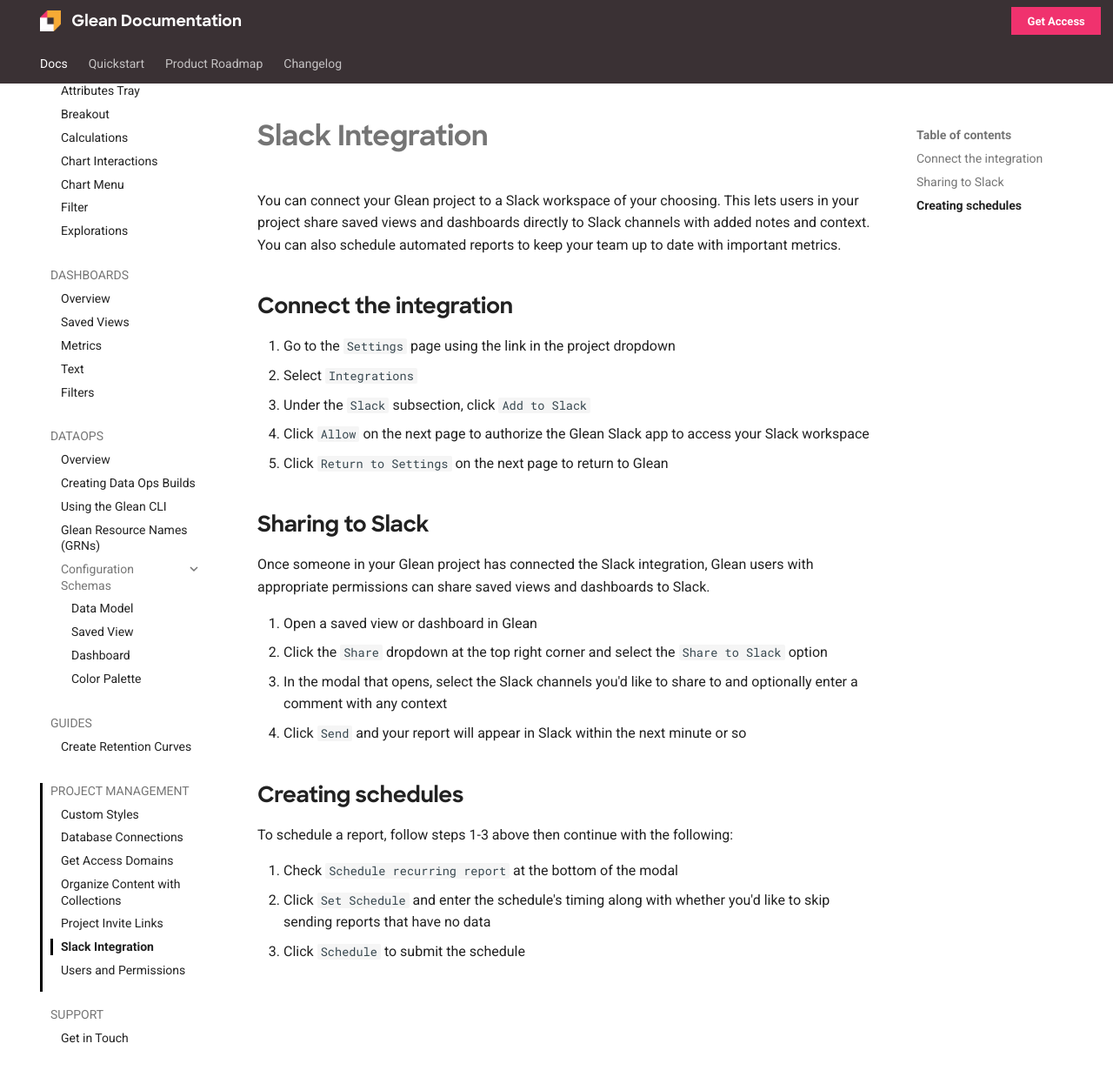
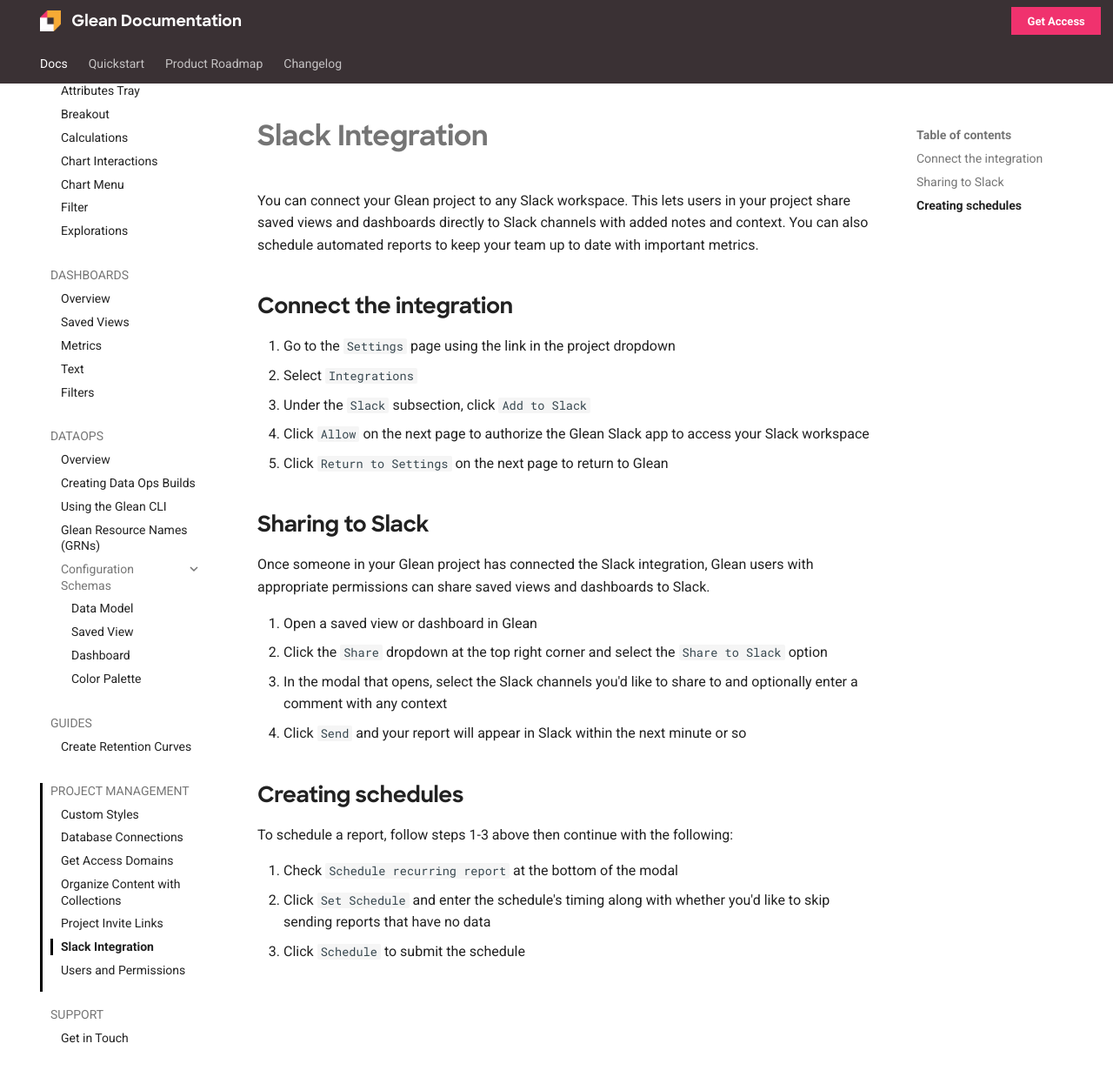
Before and after one commit to gleannyc/documentation, an MkDocs documentation site: the page built from docs/docs/project-management/slack-integration.md, in a window 1280 px wide and 1290 px high. Shown: the top 1238 px of the window at 87% size. Built offline with MkDocs 1.6.1 and Material for MkDocs 9.7.7, drawn with Linux system fonts in a browser that asks for light colours.

Commit message:
'of your choosing' -> 'any'

```diff
--- a/docs/docs/project-management/slack-integration.md
+++ b/docs/docs/project-management/slack-integration.md
@@ -1,4 +1,4 @@
-You can connect your Glean project to a Slack workspace of your choosing. This lets users in your project
+You can connect your Glean project to any Slack workspace. This lets users in your project
 share saved views and dashboards directly to Slack channels with added notes and context. You can also schedule
 automated reports to keep your team up to date with important metrics.
 
```
